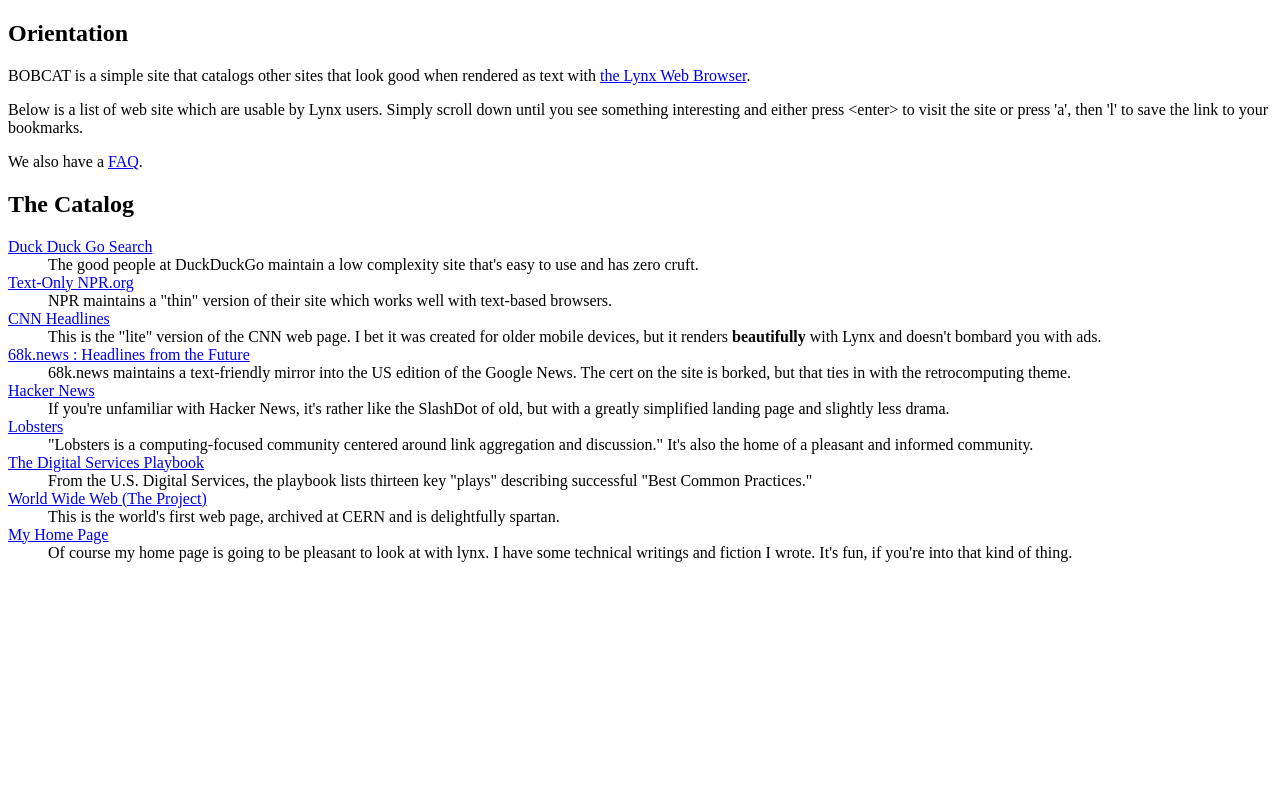
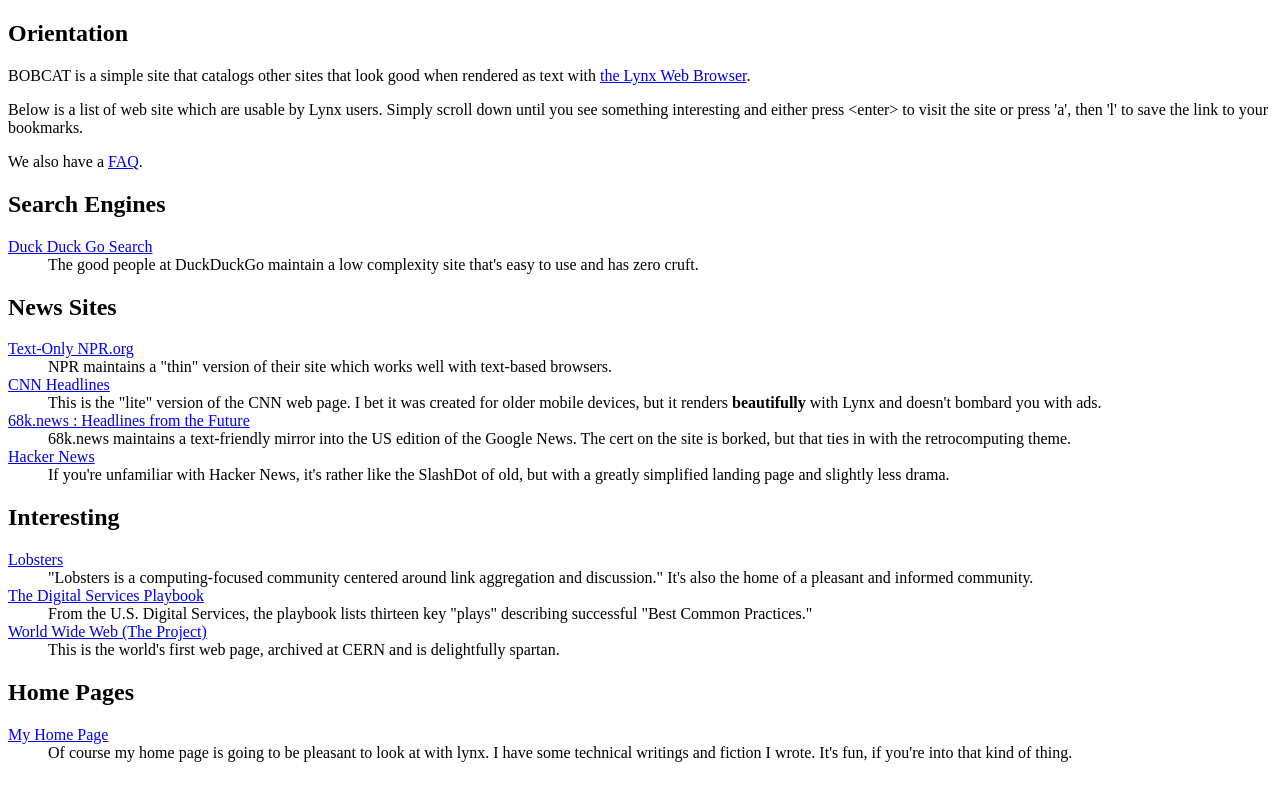
Before and after one commit to OhMeadhbh/bobcat, a plain HTML site: page index.html in a window 1280 px wide. Drawn offline with Linux system fonts and the light colour scheme.

Commit message:
Break out catalog into sections

```diff
--- a/index.html
+++ b/index.html
@@ -27,7 +27,7 @@
 
     </p>
 
-    <h2>The Catalog</h2>
+    <h2>Search Engines</h2>
 
     <dl>
       <dt><a href="https://duckduckgo.com/lite/">Duck
@@ -38,6 +38,12 @@
         complexity site that's easy to use and has
         zero cruft.
       </dd>
+
+    </dl>
+
+    <h2>News Sites</h2>
+
+    <dl>
 
       <dt><a href="https://text.npr.org/">Text-Only
         NPR.org</a></dt>
@@ -80,6 +86,12 @@
 
       </dd>
 
+    </dl>
+
+    <h2>Interesting</h2>
+
+    <dl>
+
       <dt><a href="https://lobste.rs/">Lobsters</a></dt>
 
       <dd>
@@ -112,6 +124,11 @@
 
       </dd>
 
+    </dl>
+
+    <h2>Home Pages</h2>
+
+    <dl>
       <dt><a href="https://meadhbh.hamrick.rocks/">My Home Page</a></dt>
 
       <dd>
```
